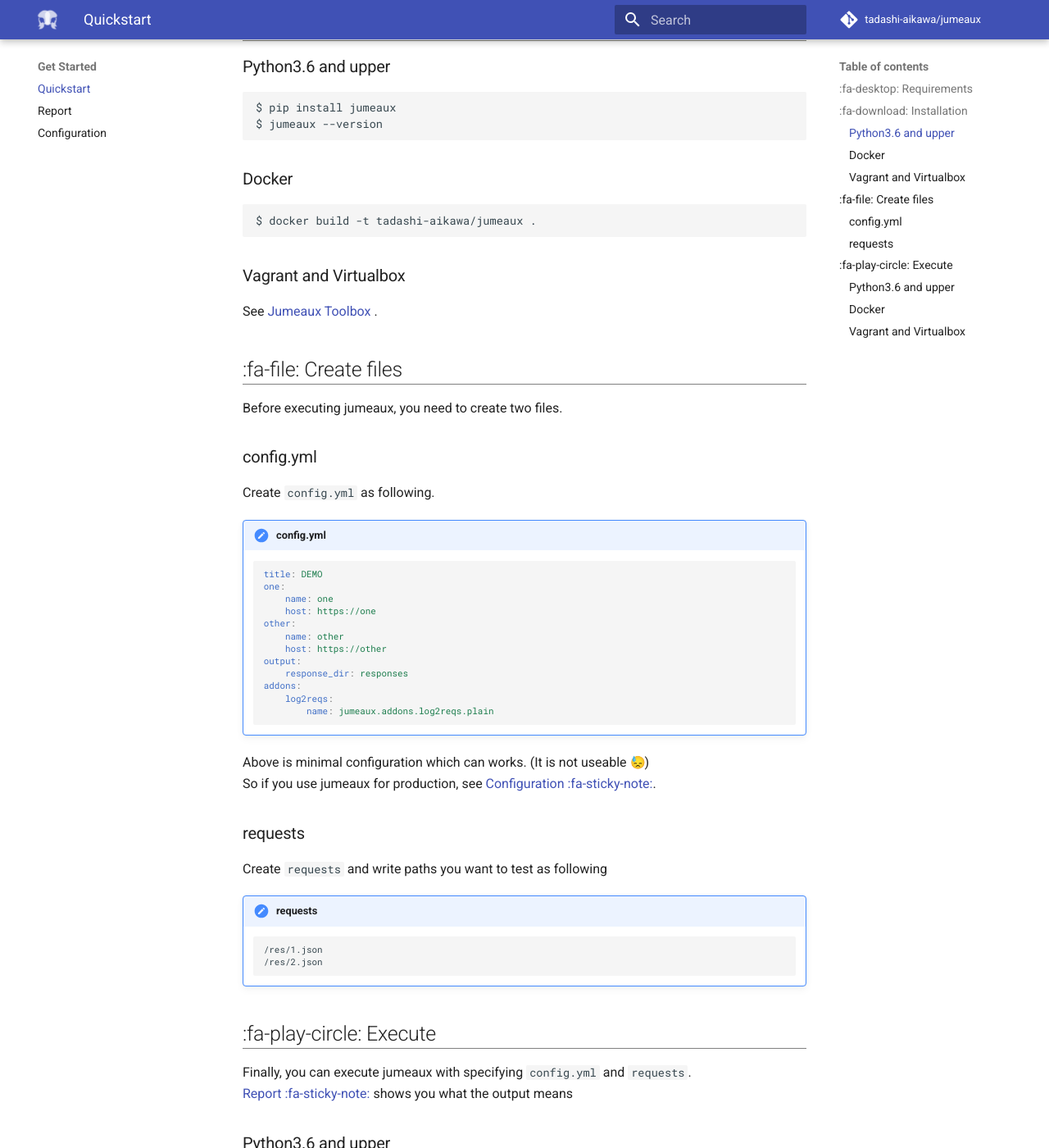
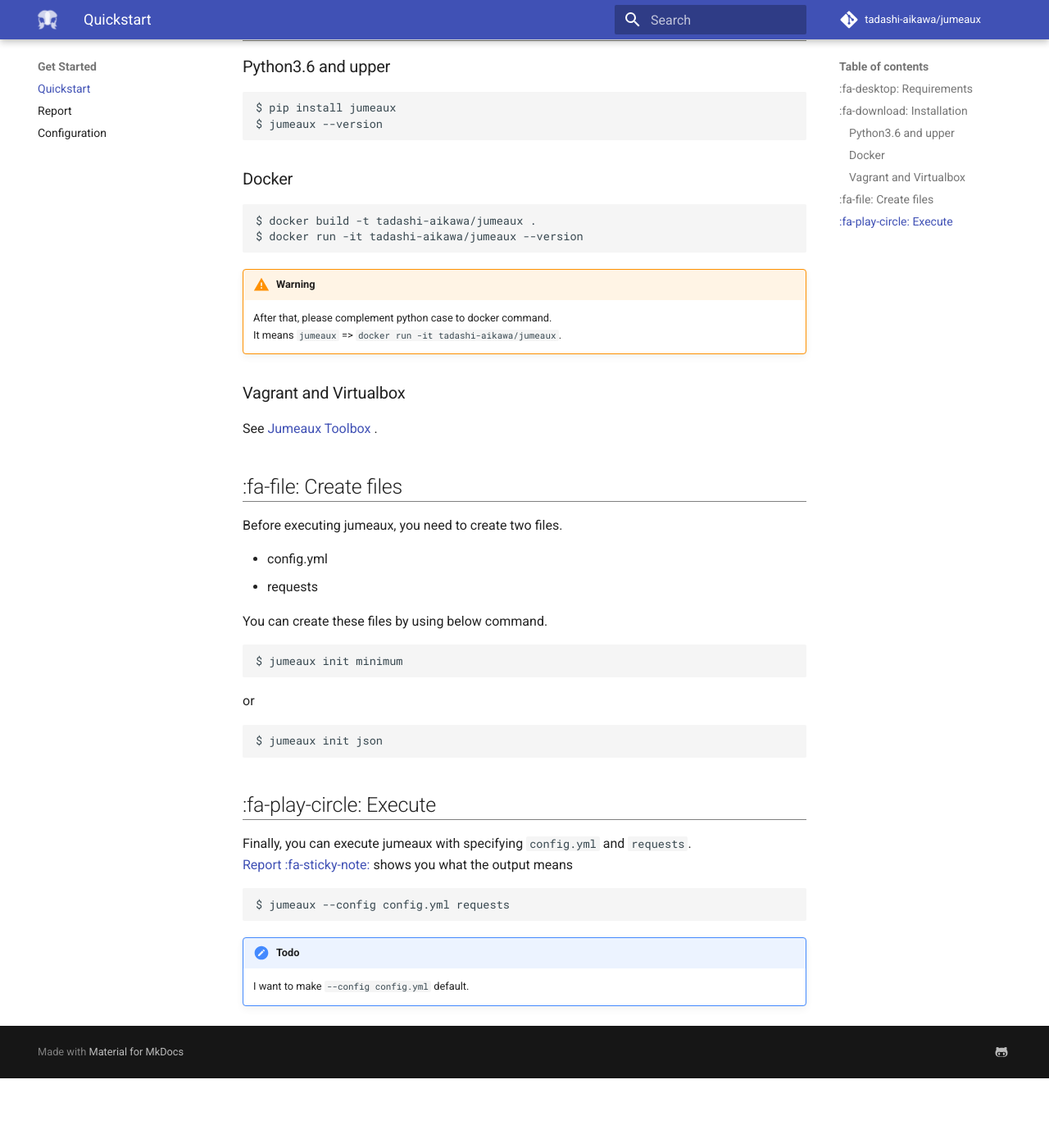
Before and after one commit to tadashi-aikawa/jumeaux, an MkDocs documentation site: the page built from docs/getstarted/quickstart.md, in a window 1280 px wide and 1400 px high, scrolled down 440 px. Shown: the whole window at 82% size. Built offline with MkDocs 1.6.1 and Material for MkDocs 9.7.7, drawn with Linux system fonts in a browser that asks for light colours; nearby versions of some CDN libraries; emoji names are drawn with the system emoji font; comment, search, counter and statistics services are not loaded; old or Windows-style settings are respelled for this version of MkDocs; after the commit the page ends 1755 px from its top, so only the background shows below that; some of the changed text lies outside the part shown.

Commit message:
:new: Add `jumeaux init` command

````diff
--- a/docs/getstarted/quickstart.md
+++ b/docs/getstarted/quickstart.md
@@ -25,7 +25,13 @@
 
 ```
 $ docker build -t tadashi-aikawa/jumeaux .
+$ docker run -it tadashi-aikawa/jumeaux --version
 ```
+
+!!! warning
+
+    After that, please complement python case to docker command.
+    It means `jumeaux` => `docker run -it tadashi-aikawa/jumeaux`.
 
 ### Vagrant and Virtualbox
 
@@ -37,40 +43,20 @@
 
 Before executing jumeaux, you need to create two files.
 
-### config.yml
+* config.yml
+* requests
 
-Create `config.yml` as following.
+You can create these files by using below command.
 
-!!! summary "config.yml"
+```
+$ jumeaux init minimum
+```
 
-    ```yml
-    title: DEMO
-    one:
-        name: one
-        host: https://one
-    other:
-        name: other
-        host: https://other
-    output:
-        response_dir: responses
-    addons:
-        log2reqs:
-            name: jumeaux.addons.log2reqs.plain
-    ```
+or
 
-Above is minimal configuration which can works. (It is not useable :sweat:)
-So if you use jumeaux for production, see [Configuration :fa-sticky-note:](configuration.md).
-
-### requests
-
-Create `requests` and write paths you want to test as following
-
-!!! summary "requests"
-
-    ```
-    /res/1.json
-    /res/2.json
-    ```
+```
+$ jumeaux init json
+```
 
 
 :fa-play-circle: Execute
@@ -79,22 +65,13 @@
 Finally, you can execute jumeaux with specifying `config.yml` and `requests`.
 [Report :fa-sticky-note:](report.md) shows you what the output means
 
-
-### Python3.6 and upper
-
 ```
 $ jumeaux --config config.yml requests
 ```
 
-### Docker
+!!! todo
 
-```
-$ docker run -it tadashi-aikawa/jumeaux --config config.yml requests
-```
-
-### Vagrant and Virtualbox
-
-See [Jumeaux Toolbox] .
+    I want to make `--config config.yml` default.
 
 
 [Jumeaux Toolbox]: https://github.com/tadashi-aikawa/jumeaux-toolbox
````
Also changed, not shown: 10 other files.
